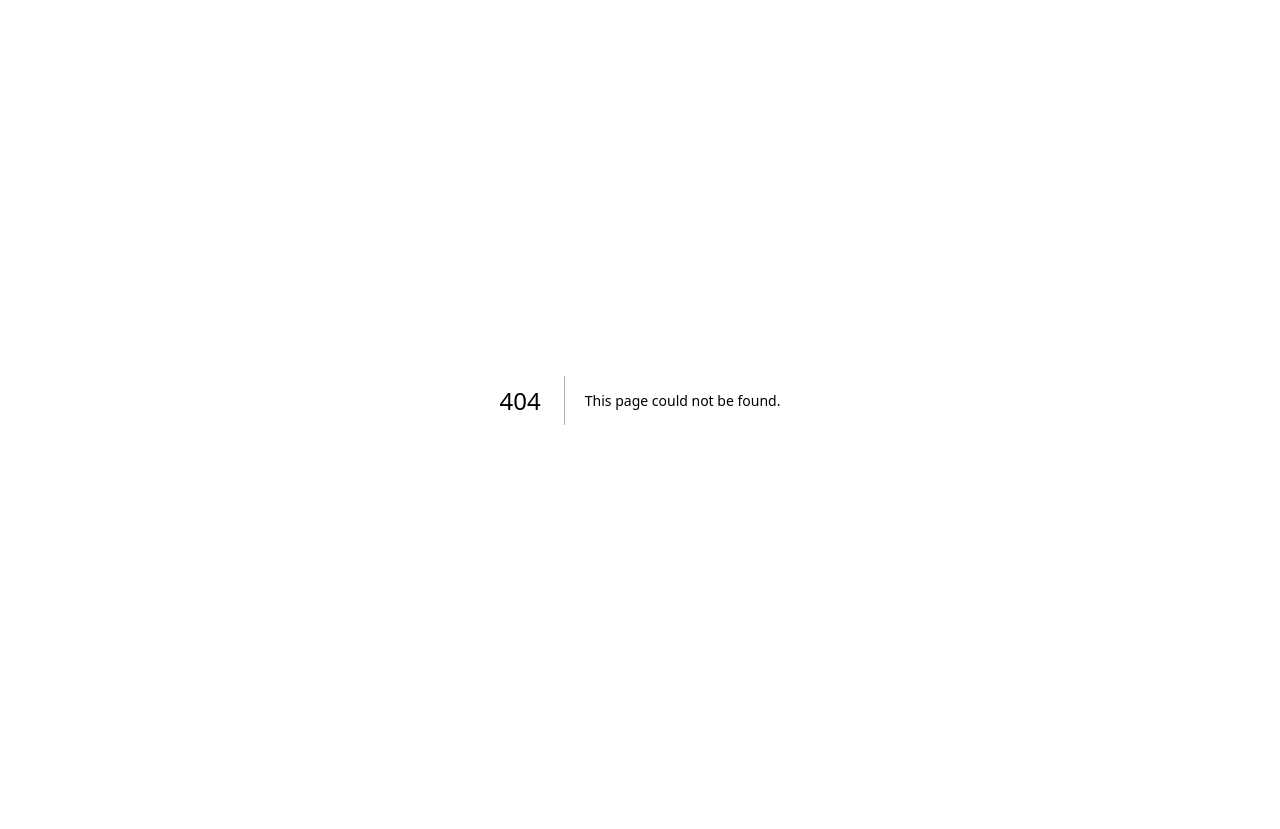
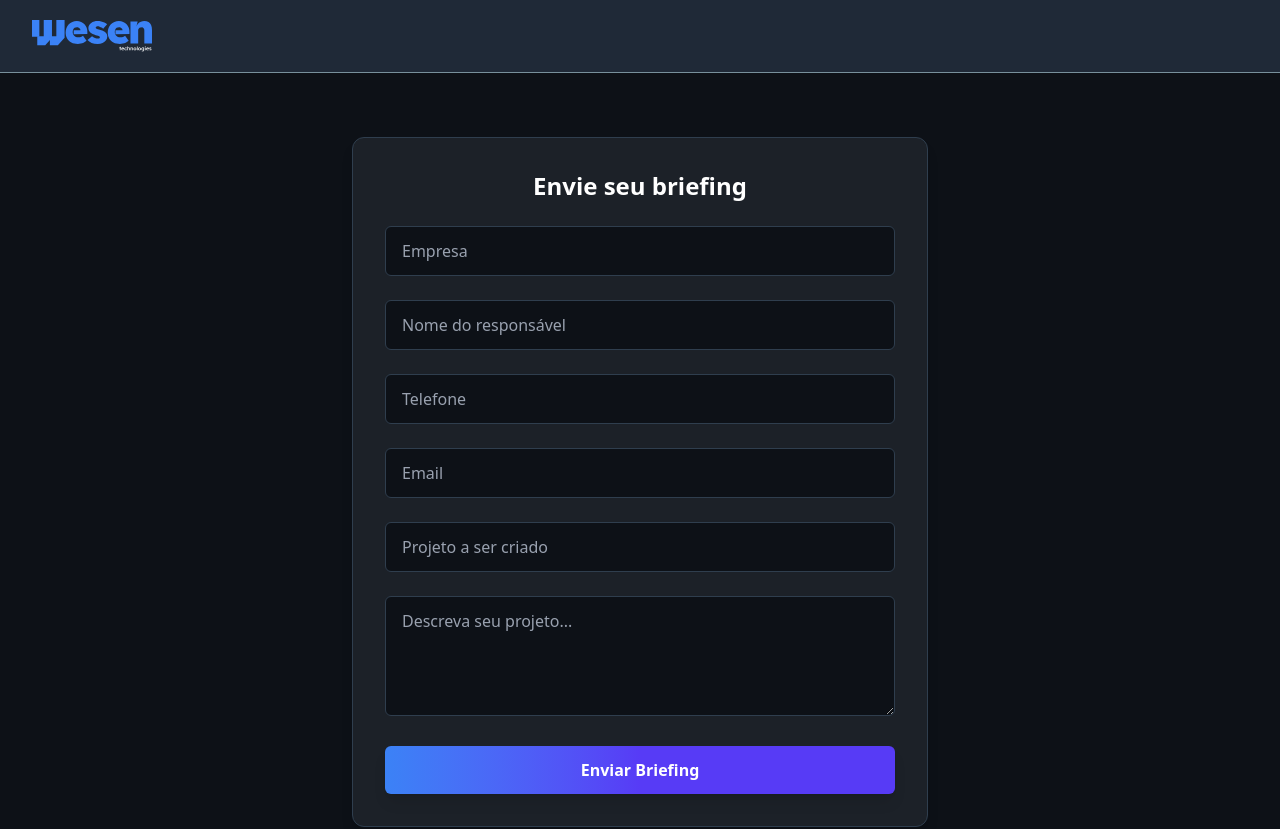
Before and after one commit to wellingtondebrito/wesen-site, a Next.js app: page /contato in a window 1280 px wide. Before the commit this address had no page. Shown: the top 829 px of the page. Before the commit the page ends 800 px from the top, so only its background shows below. Built offline with nearby package versions, Linux system fonts and the light colour scheme; a web font is replaced by a local one.

Commit message:
feat/ criado tela de contato para briefing com integração no notion e animações para sucesso e erro

```diff
--- a/package.json
+++ b/package.json
@@ -11,6 +11,7 @@
   "dependencies": {
     "@fontsource/lexend": "^5.2.9",
     "@headlessui/react": "^2.2.4",
+    "@notionhq/client": "^4.0.1",
     "clsx": "^2.1.1",
     "framer-motion": "^12.23.1",
     "lucide-react": "^0.525.0",
--- /dev/null
+++ b/src/app/api/briefing/route.ts
@@ -0,0 +1,47 @@
+import { NextResponse } from "next/server"
+import { Client } from "@notionhq/client"
+
+const notion = new Client({ auth: process.env.NOTION_TOKEN })
+const databaseId = process.env.NOTION_DATABASE_ID as string
+
+export async function POST(req: Request) {
+  const { empresa, telefone, email, descricao, nome } = await req.json()
+
+  try {
+    await notion.pages.create({
+      parent: { database_id: databaseId },
+      properties: {
+        Empresa: {
+          title: [{ text: { content: empresa } }],
+        },
+        Telefone: {
+          rich_text: [{ text: { content: telefone } }],
+        },
+        Email: {
+          email,
+        },
+        Descrição: {
+          rich_text: [{ text: { content: descricao } }],
+        },
+        Nome: {
+          rich_text: [{ text: { content: nome } }],
+        },
+        Status: {
+          status:{
+            name: "Não iniciada"
+          },
+        },
+        Origem: {
+          status:{
+            name: "Site/Instagram"
+          },
+        },
+      },
+    })
+
+    return NextResponse.json({ message: "Briefing enviado com sucesso" }, { status: 200 })
+  } catch (error) {
+    console.error("Erro ao criar página no Notion:", error)
+    return NextResponse.json({ error: "Erro ao enviar briefing" }, { status: 500 })
+  }
+}
--- /dev/null
+++ b/src/app/contato/page.tsx
@@ -0,0 +1,115 @@
+"use client";
+
+import { useState } from "react";
+import SuccessMessage from "@/app/ui/SucessMessage";
+import ErrorMessage from "@/app/ui/ErrorMessage";
+
+export default function BriefingForm() {
+  const [form, setForm] = useState({
+    empresa: "",
+    nome: "",
+    telefone: "",
+    email: "",
+    projeto: "",
+    descricao: "",
+  });
+
+  const [errors, setErrors] = useState<{ [key: string]: string }>({});
+  const [success, setSuccess] = useState(false);
+  const [errorGlobal, setErrorGlobal] = useState(false);
+
+  const validate = () => {
+    const newErrors: { [key: string]: string } = {};
+    Object.entries(form).forEach(([key, value]) => {
+      if (!value.trim()) newErrors[key] = "Campo obrigatório";
+    });
+    setErrors(newErrors);
+    return Object.keys(newErrors).length === 0;
+  };
+
+  const handleSubmit = async (e: React.FormEvent) => {
+    e.preventDefault();
+    if (!validate()) return;
+
+    try {
+      const res = await fetch("/api/briefing", {
+        method: "POST",
+        body: JSON.stringify(form),
+      });
+
+      if (!res.ok) throw new Error("Erro");
+
+      setForm({
+        empresa: "",
+        nome: "",
+        telefone: "",
+        email: "",
+        projeto: "",
+        descricao: "",
+      });
+      setSuccess(true);
+      setErrors({});
+    } catch (err) {
+      setErrorGlobal(true);
+    }
+  };
+
+  const handleChange = (e: React.ChangeEvent<HTMLInputElement | HTMLTextAreaElement>) => {
+    setForm({ ...form, [e.target.name]: e.target.value });
+    setErrors({ ...errors, [e.target.name]: "" });
+  };
+
+  return (
+    <section className="bg-[#0D1117] min-h-screen px-4 py-16 flex items-center justify-center">
+      <form
+        onSubmit={handleSubmit}
+        className="w-full max-w-xl space-y-6 bg-[#1C2128] p-8 rounded-xl shadow-lg border border-[#2f3e4e]"
+      >
+        {success && <SuccessMessage message="Briefing enviado com sucesso!" />}
+        {errorGlobal && <ErrorMessage message="Erro ao enviar o formulário!" />}
+
+        <h2 className="text-2xl font-bold text-white text-center">Envie seu briefing</h2>
+
+        {[
+          { name: "empresa", placeholder: "Empresa" },
+          { name: "nome", placeholder: "Nome do responsável" },
+          { name: "telefone", placeholder: "Telefone" },
+          { name: "email", placeholder: "Email" },
+          { name: "projeto", placeholder: "Projeto a ser criado" },
+          { name: "descricao", placeholder: "Descreva seu projeto...", textarea: true },
+        ].map(({ name, placeholder, textarea }) => (
+          <div key={name}>
+            {textarea ? (
+              <textarea
+                name={name}
+                value={form[name as keyof typeof form]}
+                onChange={handleChange}
+                placeholder={placeholder}
+                className="w-full bg-[#0D1117] border border-[#2f3e4e] rounded-md px-4 py-3 text-white placeholder-gray-400 min-h-[120px] focus:outline-none focus:ring-2 focus:ring-[#3b82f6]"
+              />
+            ) : (
+              <input
+                type="text"
+                name={name}
+                value={form[name as keyof typeof form]}
+                onChange={handleChange}
+                placeholder={placeholder}
+                className="w-full bg-[#0D1117] border border-[#2f3e4e] rounded-md px-4 py-3 text-white placeholder-gray-400 focus:outline-none focus:ring-2 focus:ring-[#3b82f6]"
+              />
+            )}
+            {errors[name] && (
+              <p className="text-red-500 text-sm mt-1">{errors[name]}</p>
+            )}
+          </div>
+        ))}
+
+        <button
+          type="submit"
+          className="w-full bg-gradient-to-r from-[#3b82f6] via-[#573BF6] to-[#573BF6] text-white font-semibold py-3 rounded-md hover:scale-105 transition-transform shadow-lg"
+        >
+          Enviar Briefing
+        </button>
+      </form>
+    </section>
+  );
+}
--- a/src/app/globals.css
+++ b/src/app/globals.css
@@ -37,6 +37,10 @@ body {
   .animate-blink {
     animation: blink 1s step-end infinite;
   }
+
+  .animate-slide-up {
+    animation: slideUp 0.3s ease-out;
+  }
 }
 
   @keyframes typing {
@@ -53,3 +57,14 @@ body {
       border-color: transparent;
     }
   }
+
+  @keyframes slideUp {
+    from {
+      opacity: 0;
+      transform: translateY(-20px);
+    }
+    to {
+      opacity: 1;
+      transform: translateY(0);
+    }
+  }
--- a/src/app/layout.tsx
+++ b/src/app/layout.tsx
@@ -1,6 +1,8 @@
 import type { Metadata } from "next";
 import { Lexend, Lexend_Exa } from "next/font/google";
 import "./globals.css";
+import Header from "./ui/Header";
+import Footer from "./ui/Footer";
 
 const lexendSans = Lexend({
   variable: "--font-lexend-sans",
@@ -68,7 +70,9 @@ export default function RootLayout({
       <body
         className={`${lexendSans.variable} ${lexendMono.variable} antialiased`}
       >
+        <Header/>
         {children}
+        <Footer/>
       </body>
     </html>
   );
--- a/src/app/page.tsx
+++ b/src/app/page.tsx
@@ -11,8 +11,6 @@ import ServicesSection from "./ui/ServicesSection";
 
 export default function Home() {
   return (
-    <>
-      <Header/>
       <main className=" bg-[#1F2937]">
         {/* Hero Section */}
         <Hero/>
@@ -24,8 +22,6 @@ export default function Home() {
         <Portfolio/>
         <OurValues/>
         <Contact/>
-       <Footer/>
       </main>
-    </>
   );
 }
--- a/src/app/ui/Contact/index.tsx
+++ b/src/app/ui/Contact/index.tsx
@@ -1,4 +1,5 @@
 import Image from "next/image";
+import Link from "next/link";
 
 export default function Contact() {
   return (
@@ -31,7 +32,7 @@ export default function Contact() {
           Mande mensagem no nosso WhatsApp e bora iniciar o processo de
           descoberta do seu projeto!
         </p>
-        <a
+        <Link
           href="https://wa.me/5599999999999" // Troque pelo seu número real
           target="_blank"
           rel="noopener noreferrer"
@@ -39,7 +40,7 @@ export default function Contact() {
           className="inline-block rounded bg-gradient-to-b from-[#3b82f6] via-[#573BF6] to-[#573BF6] px-5 py-3 font-medium text-white hover:bg-indigo-700 shadow-md hover:shadow-lg transition-all duration-300 transform hover:-translate-y-1"
         >
           Mandar mensagem
-        </a>
+        </Link>
       </div>
     </section>
   );
--- /dev/null
+++ b/src/app/ui/ErrorMessage/index.tsx
@@ -0,0 +1,32 @@
+"use client";
+
+import { useEffect, useState } from "react";
+import { AlertCircle } from "lucide-react";
+
+type Props = {
+  message?: string;
+  duration?: number;
+};
+
+export default function ErrorMessage({
+  message = "Erro ao enviar o formulário. Tente novamente.",
+  duration = 5000,
+}: Props) {
+  const [visible, setVisible] = useState(true);
+
+  useEffect(() => {
+    const timer = setTimeout(() => setVisible(false), duration);
+    return () => clearTimeout(timer);
+  }, [duration]);
+
+  if (!visible) return null;
+
+  return (
+    <div className="fixed top-6 left-1/2 transform -translate-x-1/2 bg-red-600 text-white px-6 py-3 rounded-md shadow-lg z-50 animate-slide-down">
+      <div className="flex items-center gap-2">
+        <AlertCircle className="w-5 h-5" />
+        <span>{message}</span>
+      </div>
+    </div>
+  );
+}
--- a/src/app/ui/Header/index.tsx
+++ b/src/app/ui/Header/index.tsx
@@ -1,10 +1,11 @@
 import Image from "next/image";
+import Link from "next/link";
 
 export default function Header() {
     return(
         <header className="bg-[#1F2937] shadow dark:bg-gray-800 border-b border-[#78909C] py-1">
         <div className="mx-auto flex h-16 max-w-screen-xl items-center gap-8 px-4 sm:px-6 lg:px-8">
-          <a className="block text-teal-600 dark:text-teal-300" href="#">
+          <Link className="block text-teal-600 dark:text-teal-300" href="/">
             <span className="sr-only">Home</span>
             <Image
               src={"/logo-wesen.svg"}
@@ -12,7 +13,7 @@ export default function Header() {
               width={120}
               height={40}
             />
-          </a>
+          </Link>
         </div>
       </header>
     )
--- a/src/app/ui/Hero/index.tsx
+++ b/src/app/ui/Hero/index.tsx
@@ -1,4 +1,5 @@
 import Image from "next/image";
+import Link from "next/link";
 
 export default function Hero() {
   return (
@@ -22,13 +23,13 @@ export default function Hero() {
           performance e crescimento.
         </p>
 
-        <a
-          href="#contato"
+        <Link
+          href="/contato"
           className="inline-block mt-6 bg-gradient-to-b from-[#3b82f6] via-[#573BF6] to-[#573BF6] text-white font-semibold px-6 py-3 rounded-md shadow-md hover:scale-105 transition-transform"
           aria-label="Ir para seção de contato"
         >
           Entrar em contato
-        </a>
+        </Link>
       </header>
 
       {/* Ícones de tecnologias */}
--- a/src/app/ui/ServicesSection/index.tsx
+++ b/src/app/ui/ServicesSection/index.tsx
@@ -1,4 +1,5 @@
 import Image from "next/image";
+import Link from "next/link";
 
 export default function ServicesSection() {
   return (
@@ -35,12 +36,12 @@ export default function ServicesSection() {
               Ideal para empresas que querem se destacar online com uma presença
               profissional.
             </p>
-            <a
-              href="#contato"
+            <Link
+              href="/contato"
               className="inline-block rounded bg-gradient-to-b from-[#3b82f6] via-[#573BF6] to-[#573BF6] px-5 py-3 font-medium text-white hover:bg-indigo-700 shadow-md hover:shadow-lg transition-all duration-300 transform hover:-translate-y-1"
             >
               Agende uma reunião
-            </a>
+            </Link>
           </article>
 
           {/* Item 2 */}
@@ -61,12 +62,12 @@ export default function ServicesSection() {
               Criamos aplicativos para Android e iOS que conectam você ao seu
               público com fluidez, design moderno e performance.
             </p>
-            <a
-              href="#contato"
+            <Link
+              href="/contato"
               className="inline-block rounded bg-gradient-to-b from-[#3b82f6] via-[#573BF6] to-[#573BF6] px-5 py-3 font-medium text-white hover:bg-indigo-700 shadow-md hover:shadow-lg transition-all duration-300 transform hover:-translate-y-1"
             >
               Agende uma reunião
-            </a>
+            </Link>
           </article>
 
           {/* Item 3 */}
@@ -87,12 +88,12 @@ export default function ServicesSection() {
               Automatizamos tarefas repetitivas com bots para WhatsApp, Telegram
               e plataformas web. Reduza custos e ganhe produtividade.
             </p>
-            <a
-              href="#contato"
+            <Link
+              href="/contato"
               className="inline-block rounded bg-gradient-to-b from-[#3b82f6] via-[#573BF6] to-[#573BF6] px-5 py-3 font-medium text-white hover:bg-indigo-700 shadow-md hover:shadow-lg transition-all duration-300 transform hover:-translate-y-1"
             >
               Agende uma reunião
-            </a>
+            </Link>
           </article>
 
           {/* Item 4 */}
@@ -115,12 +116,12 @@ export default function ServicesSection() {
             <p className="font-sans">
               Automatize processos com sistemas feitos sob medida para sua operação. Integrados, intuitivos e seguros.
             </p>
-            <a
-              href="#contato"
+            <Link
+              href="/contato"
               className="inline-block rounded bg-gradient-to-b from-[#3b82f6] via-[#573BF6] to-[#573BF6] px-5 py-3 font-medium text-white hover:bg-indigo-700 shadow-md hover:shadow-lg transition-all duration-300 transform hover:-translate-y-1"
             >
               Agende uma reunião
-            </a>
+            </Link>
           </article>
         </div>
       </div>
--- /dev/null
+++ b/src/app/ui/SucessMessage/index.tsx
@@ -0,0 +1,32 @@
+"use client";
+
+import { useEffect, useState } from "react";
+import { CheckCircle2 } from "lucide-react";
+
+type Props = {
+  message?: string;
+  duration?: number;
+};
+
+export default function SuccessMessage({
+  message = "Formulário enviado com sucesso!",
+  duration = 5000,
+}: Props) {
+  const [visible, setVisible] = useState(true);
+
+  useEffect(() => {
+    const timer = setTimeout(() => setVisible(false), duration);
+    return () => clearTimeout(timer);
+  }, [duration]);
+
+  if (!visible) return null;
+
+  return (
+    <div className="fixed top-6 left-1/2 transform -translate-x-1/2 bg-green-600 text-white px-6 py-3 rounded-md shadow-lg z-50 animate-slide-down">
+      <div className="flex items-center gap-2">
+        <CheckCircle2 className="w-5 h-5" />
+        <span>{message}</span>
+      </div>
+    </div>
+  );
+}
```
Also changed, not shown: 2 other files (tests, documents, lock files or other folders).
